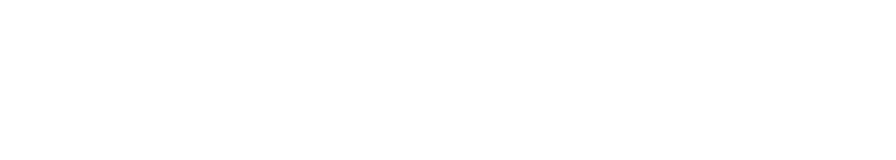
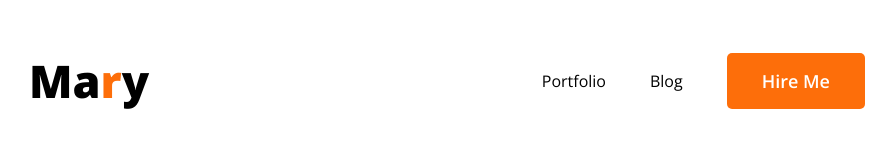
Before and after one commit to mohiuddin-mithu/First-Website, a plain HTML site: page index.html in a window 1280 px wide. Shown: the whole page, without its empty margins (171-1067 px from the left). Drawn offline with nearby package versions, Linux system fonts and the light colour scheme.

Commit message:
kicu akta add

```diff
--- a/index.html
+++ b/index.html
@@ -5,8 +5,29 @@
     <meta http-equiv="X-UA-Compatible" content="IE=edge">
     <meta name="viewport" content="width=device-width, initial-scale=1.0">
     <title>First Website</title>
+    <!-- google font link  -->
+    <link rel="preconnect" href="https://fonts.googleapis.com">
+    <link rel="preconnect" href="https://fonts.gstatic.com" crossorigin>
+    <link href="https://fonts.googleapis.com/css2?family=Open+Sans:wght@300;400;500;600;700;800&display=swap" rel="stylesheet">
+    <!-- custom css link  -->
+    <link rel="stylesheet" href="styles/style.css">
 </head>
 <body>
+    <header>
+        <nav>
+            <h2 class="nav-title">Ma<span class="t-primary">r</span>y</h2>
+            <ul>
+                <li>Portfolio</li>
+                <li>Blog</li>
+                <li><button class="btn-primary">Hire Me</button></li>
+            </ul>
+        </nav>
+    </header>
+    <main>
 
+    </main>
+    <footer>
+
+    </footer>
 </body>
 </html>
--- /dev/null
+++ b/styles/style.css
@@ -0,0 +1,34 @@
+*{
+    margin: 0;
+    font-family: 'Open Sans', sans-serif;
+}
+/* --------------- header and navbar style-----------------  */
+nav{
+    display: flex;
+    justify-content: space-between;
+    margin: 50px 200px;
+}
+nav ul {
+    display: flex;
+    align-items: center;
+}
+nav li {
+    list-style: none;
+    margin-right: 44px;
+}
+.nav-title{
+    font-weight: 800;
+    font-size: 45px;
+}
+.t-primary{
+    color: #FD6E0A;
+}
+.btn-primary{
+    background-color: #FD6E0A;
+    border: none;
+    font-size: 18px;
+    border-radius: 5px;
+    color: #fff;
+    font-weight: 600;
+    padding: 16px 35px;
+}
```
